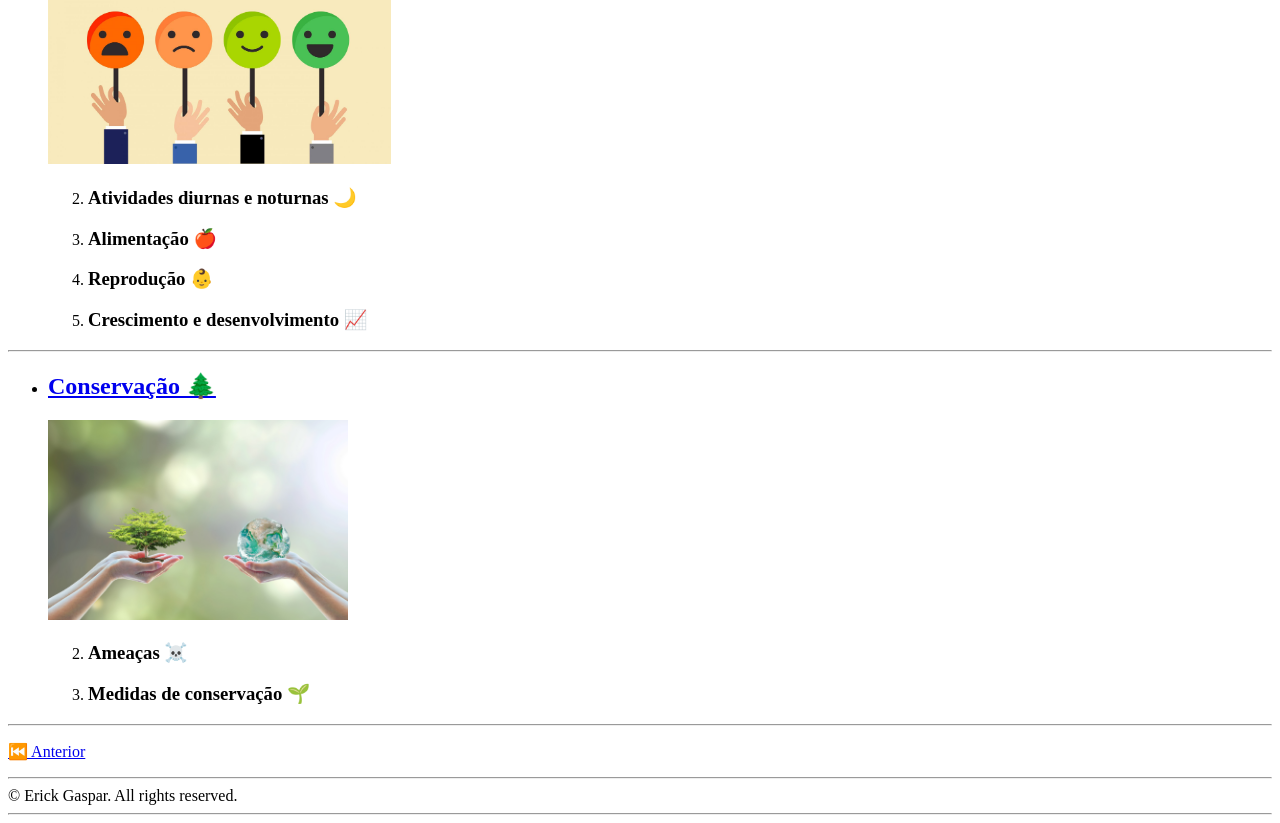
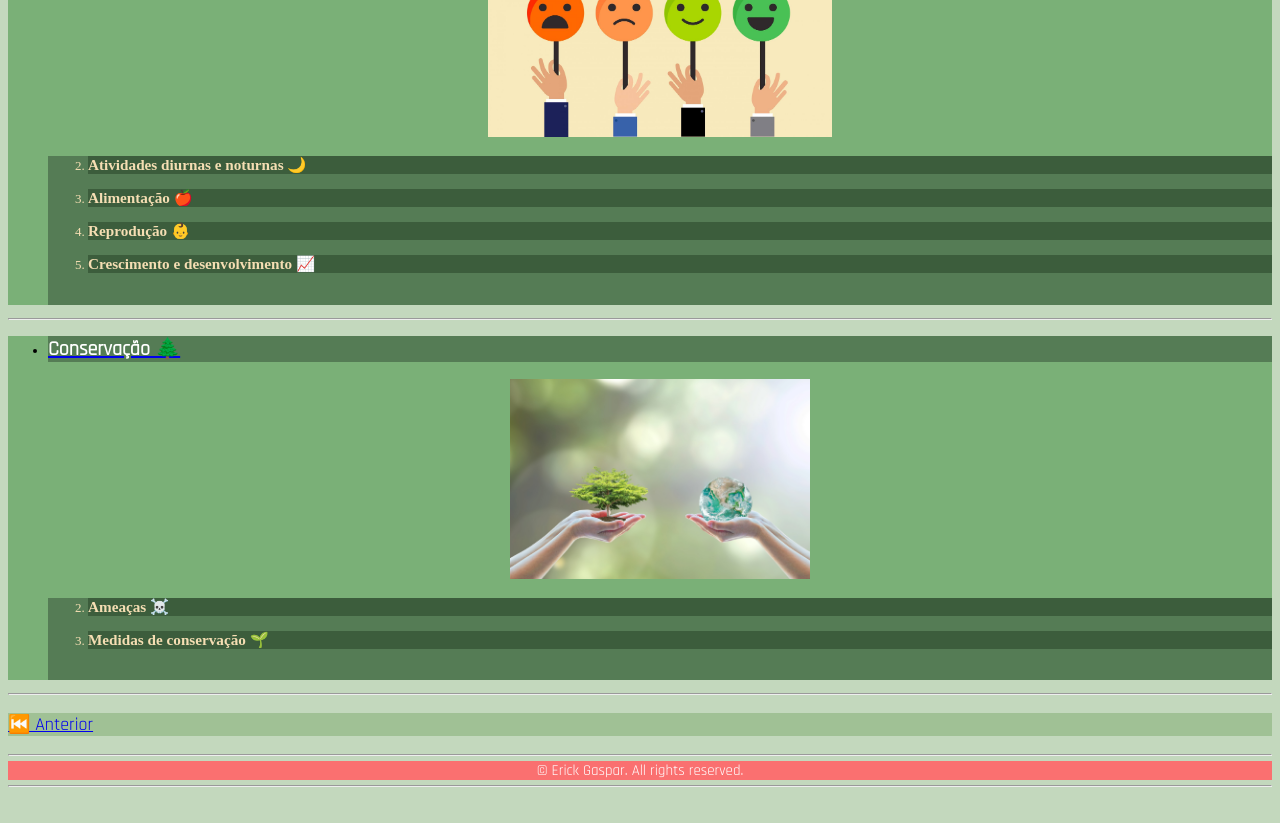
Before and after one commit to gasparerick/vombate, a plain HTML site: page pages/guia.html in a window 1280 px wide. Shown: the part 658-1481 px from the top of the page. After the commit the page ends 1453 px from the top, so only its background shows below. Drawn offline with Linux system fonts and the light colour scheme; files that its build step writes are made by us from their sources; a web font is replaced by a local one.

Commit message:
Update guia.html

```diff
--- a/pages/guia.html
+++ b/pages/guia.html
@@ -1,8 +1,22 @@
 <!DOCTYPE html>
-<html lang="pt-br">
+<html id="root" lang="pt-br">
     <head>
         <meta charset="UTF-8">
         <title>Guia 🗺</title>
+        <link href="style.css" rel="stylesheet" />
+
+        <link href="style.css" rel="stylesheet"/>
+        <link rel="preconnect" href="https://fonts.googleapis.com">
+        <link rel="preconnect" href="https://fonts.gstatic.com" crossorigin>
+        <link href="https://fonts.googleapis.com/css2?family=Agbalumo&family=Caveat&display=swap" rel="stylesheet">
+
+        <link rel="preconnect" href="https://fonts.googleapis.com">
+        <link rel="preconnect" href="https://fonts.gstatic.com" crossorigin>
+        <link href="https://fonts.googleapis.com/css2?family=Rajdhani&display=swap" rel="stylesheet">
+
+        <link rel="preconnect" href="https://fonts.googleapis.com">
+        <link rel="preconnect" href="https://fonts.gstatic.com" crossorigin>
+        <link href="https: //fonts.googleapis.com/css2? family= Kdam+Thmor+Pro & display=swap" rel="stylesheet">
     </head>
     <body>
         <h1>Guia 🗺</h1>
@@ -17,6 +31,7 @@
                 <li><h3>Aparência 💅</h3></li>
                 <li><h3>Habitat 🌄</h3></li>
                 <li><h3>Dieta 🥦</h3></li>
+                <br />
             </ol>
         </ul>
 
@@ -30,6 +45,7 @@
                 <li><h3>Alimentação 🍎</h3></li>
                 <li><h3>Reprodução 👶</h3></li>
                 <li><h3>Crescimento e desenvolvimento 📈</h3></li>
+                <br />
             </ol>
         </ul>
         <hr />
@@ -41,6 +57,7 @@
             <ol start="2">
                 <li><h3>Ameaças ☠️</h3></li>
                 <li><h3>Medidas de conservação 🌱</h3></li>
+                <br />
             </ol>
         </ul>
 
@@ -51,4 +68,64 @@
         <footer> © Erick Gaspar. All rights reserved.</footer>
         <hr />
     </body>
+    <style>
+        #root {
+    background-color: #6a9e5965;
+    color: black;
+    font-size: 10px;
+    font-family: sans-serif;
+    text-align: left;
+}
+
+h1 {
+    background-color: #A6CF98;
+    font-weight: bold;
+    font-size: 3rem;
+    font-family: Agbalumo;
+    text-align: center;
+}
+
+p {
+    background-color: #6a9e5965;
+    color: white;
+    font-size: 18px;
+    font-family: 'Rajdhani';
+    text-align: left;
+}
+
+h2 {
+    background-color: #557C55;
+    color: white;
+    font-size: 20px;
+    font-family: 'Rajdhani';
+    text-align: left;
+}
+
+footer {
+    background-color: #FA7070;
+    color: white;
+    font-size: 15px;
+    font-family: 'Rajdhani';
+    text-align: center;
+}
+
+ul {
+    background-color: #338a3380;
+    color: rgb(0, 0, 0);
+    font-size: 13px;
+    font-family: Kdam Thmor Pro;
+    text-align: center;
+}
+
+ol {
+    background-color: #557C55;
+    color: wheat;
+    font-size: 13px;
+    text-align: left;
+}
+
+h3 {
+    background-color: #314e31ad;
+}
+    </style>
 </html>
```
